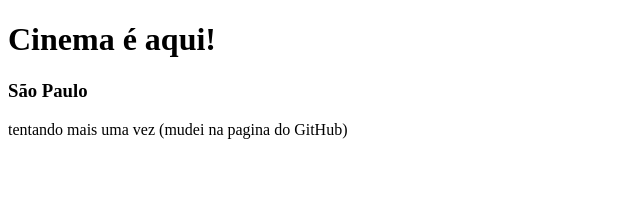
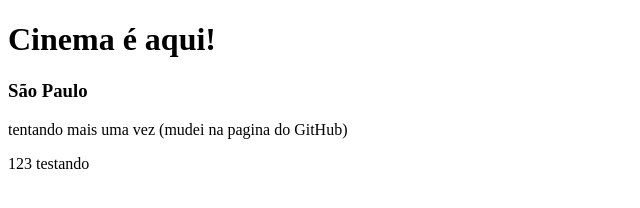
Before and after one commit to iivansbb1985/primeiro_projeto, a plain HTML site: page index.html in a window 1280 px wide. Shown: the whole page, without its empty margins (0-640 px from the left). Drawn offline with Linux system fonts and the light colour scheme.

Commit message:
commit pós tag!

```diff
--- a/index.html
+++ b/index.html
@@ -10,5 +10,6 @@
     <h1>Cinema é aqui!</h1>
     <h3>São Paulo</h3>
     <p>tentando mais uma vez (mudei na pagina do GitHub)</p>
+    <p>123 testando</p>
 </body>
 </html>
```
